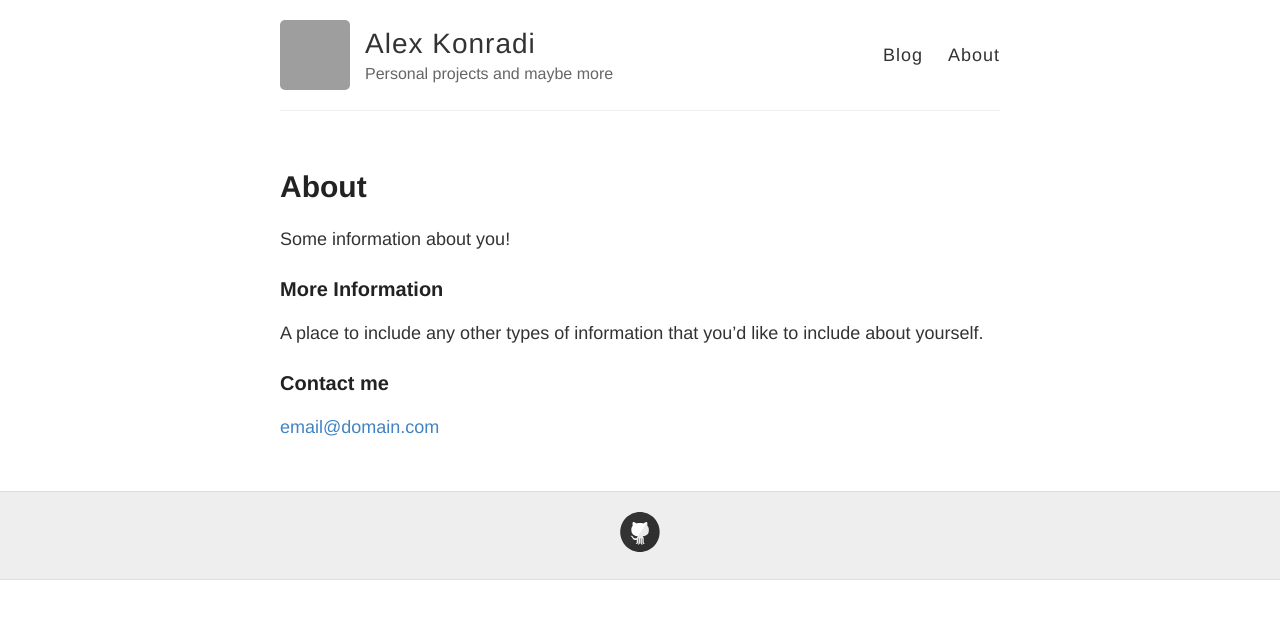
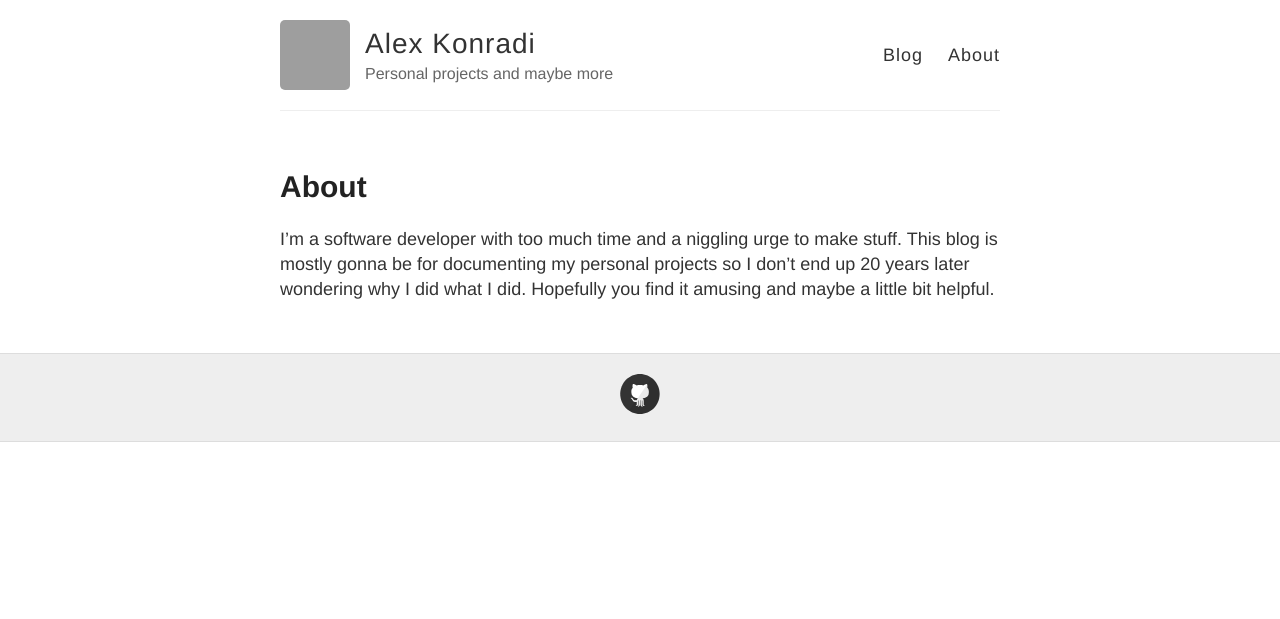
Before and after one commit to akonradi/akonradi.github.io, a Jekyll site: the page built from about.md, in a window 1280 px wide. Shown: the top 619 px of the page. Built offline with Jekyll 4.4.1, drawn with Linux system fonts in a browser that asks for light colours; grey boxes are pictures that could not be loaded.

Commit message:
Update about.md
Replace boilerplate with some basic text

```diff
--- a/about.md
+++ b/about.md
@@ -4,12 +4,6 @@ title: About
 permalink: /about/
 ---
 
-Some information about you!
-
-### More Information
-
-A place to include any other types of information that you'd like to include about yourself.
-
-### Contact me
-
-[email@domain.com](mailto:email@domain.com)
+I'm a software developer with too much time and a niggling urge to make stuff.
+This blog is mostly gonna be for documenting my personal projects so I don't end up 20 years later wondering why I did what I did.
+Hopefully you find it amusing and maybe a little bit helpful.
```
